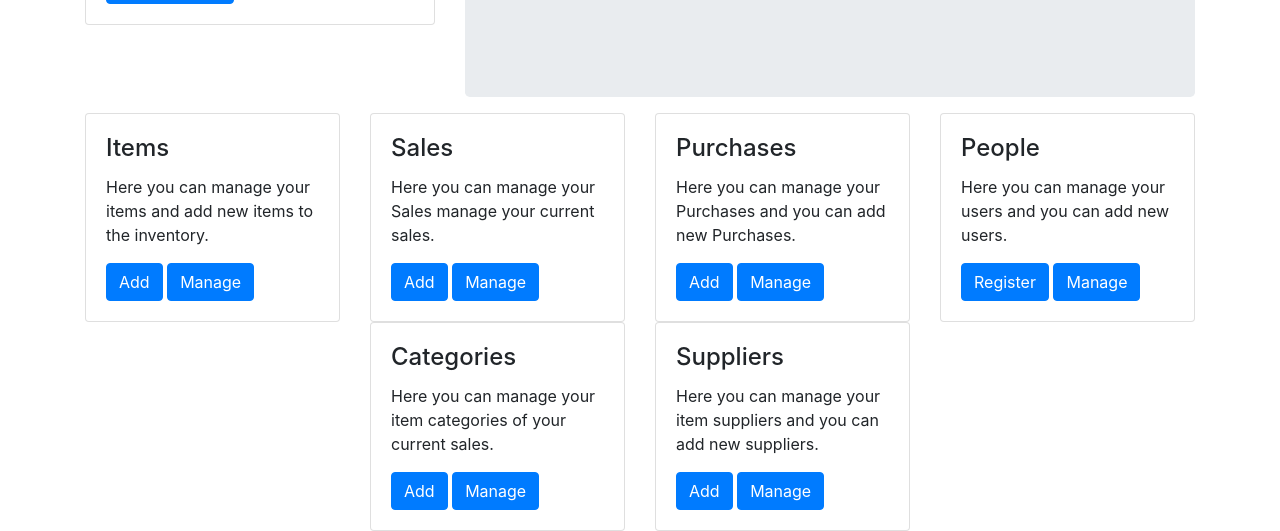
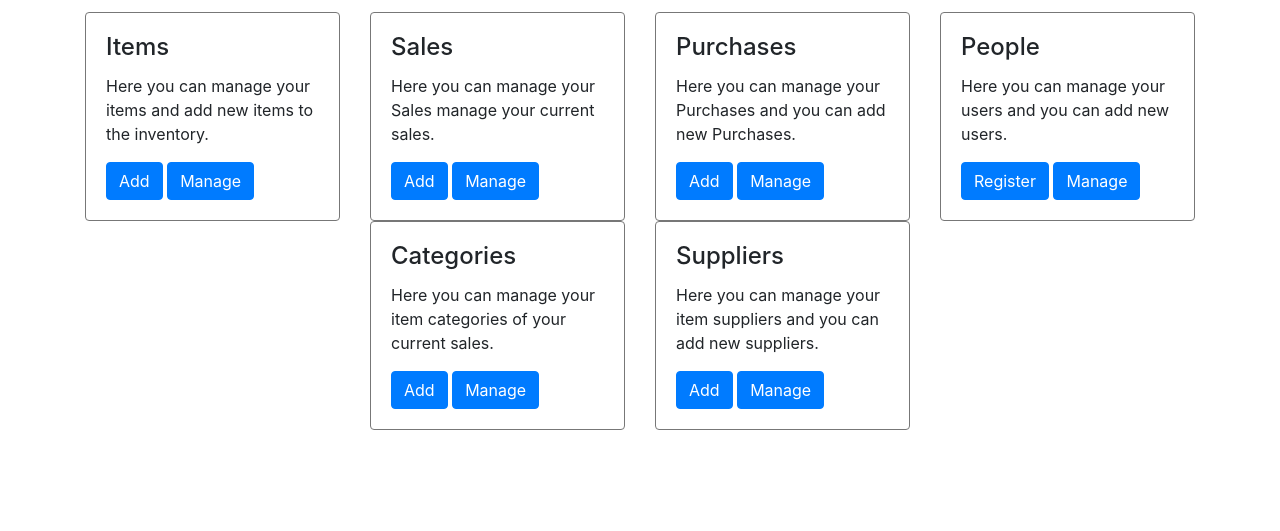
Before and after one commit to CompSoc-UOJ/Senior-Comman-Room-Management-System, a PHP site: page /inv_project/dashboard.php in a window 1280 px wide. Shown: the part 529-1060 px from the top of the page. After the commit the page ends 959 px from the top, so only its background shows below. Run offline with PHP 8.4, Linux system fonts and the light colour scheme; the visitor is signed in with stand-in values (Sample User, id 1); data that the repository does not hold is empty; some libraries are stand-ins or nearby versions.

Commit message:
dashboard updated again

```diff
--- a/public_html/dashboard.php
+++ b/public_html/dashboard.php
@@ -23,8 +23,9 @@ if (!isset($_SESSION["userid"])) {
 	<br/><br/>
 	<div class="container">
 		<div class="row">
-			<div class="col-md-4">
-				<div class="card mx-auto">
+
+			<div class="col-md-3">
+				<div class="card mx-auto" style="border:solid 1px #777">
 				  <img class="card-img-top mx-auto" style="width:60%;" src="./images/user.png" alt="Card image cap">
 				  <div class="card-body">
 				    <h4 class="card-title">Profile Info</h4>
@@ -35,32 +36,24 @@ if (!isset($_SESSION["userid"])) {
 				  </div>
 				</div>
 			</div>
-			<div class="col-md-8">
-				<div class="jumbotron" style="width:100%;height:100%;">
-					<h1>Welcome Admin,</h1>
+			<div class="col-md-9">
+				<div class="jumbotron" style="border:solid 1px #777" width="100%" height="100%">
+
 					<div class="row">
 
-						<div class="col-sm-3">
-							          <table>
-              <tr><td style="text-align: center;"><canvas id="canvas_tt5c33a0e4b9ffd" width="160" height="160"></canvas></td></tr>
-              <tr><td style="text-align: center; font-weight: bold"><a href="//24timezones.com/world_directory/current_colombo_time.php" style="text-decoration: none" class="clock24" id="tz24-1546887396-c1389-eyJzaXplIjoiMTc1IiwiYmdjb2xvciI6IjAwOTlGRiIsImxhbmciOiJlbiIsInR5cGUiOiJhIiwiY2FudmFzX2lkIjoiY2FudmFzX3R0NWMzM2EwZTRiOWZmZCJ9" title="local time in Colombo" target="_blank" rel="nofollow">Colombo time</a></td></tr>
-          </table>
-<script type="text/javascript" src="//w.24timezones.com/l.js" async></script>
+						<div class="col-sm-4">
+							<table >
+								<tr><td style="text-align: center;"><canvas id="canvas_tt5c33a0e4b9ffd" width="225%" height="225%"></canvas></td></tr>
+								<tr><td style="text-align: center; font-weight: bold"><a href="//24timezones.com/world_directory/current_colombo_time.php" style="text-decoration: none" class="clock24" id="tz24-1546887396-c1389-eyJzaXplIjoiMTc1IiwiYmdjb2xvciI6IjAwOTlGRiIsImxhbmciOiJlbiIsInR5cGUiOiJhIiwiY2FudmFzX2lkIjoiY2FudmFzX3R0NWMzM2EwZTRiOWZmZCJ9" title="local time in Colombo" target="_blank" rel="nofollow">Colombo time</a></td></tr>
+							</table>
+							<script type="text/javascript" src="//w.24timezones.com/l.js" async></script>
 						</div>
 
-						<div class="col-sm-3">
-						<iframe src="https://calendar.google.com/calendar/embed?height=600&amp;wkst=1&amp;bgcolor=%23ffffcc&amp;src=en.lk%23holiday%40group.v.calendar.google.com&amp;color=%230F4B38&amp;ctz=Asia%2FColombo"
-						style="border:solid 1px #777" width="500" height="300" frameborder="0" scrolling="no"></iframe>
+						<div class="col-sm-4">
+							<iframe src="https://calendar.google.com/calendar/embed?height=600&amp;wkst=1&amp;bgcolor=%23ffffcc&amp;src=en.lk%23holiday%40group.v.calendar.google.com&amp;color=%230F4B38&amp;ctz=Asia%2FColombo"
+							style="border:solid 1px #777" width="225%" height="100%" frameborder="0" scrolling="no"></iframe>
 						</div>
-						<!-- <div class="col-sm-6">
-							<div class="card">
-						      <div class="card-body">
-						        <h4 class="card-title">New Orders</h4>
-						        <p class="card-text">Here you can make invoices and create new orders</p>
-						        <a href="new_order.php" class="btn btn-primary">New Orders</a>
-						      </div>
-						    </div>
-						</div> -->
+
 					</div>
 				</div>
 			</div>
@@ -71,7 +64,7 @@ if (!isset($_SESSION["userid"])) {
 	<div class="container">
 		<div class="row">
 		<div class="col-md-3">
-				<div class="card">
+				<div class="card" style="border:solid 1px #777">
 						<div class="card-body">
 						<h4 class="card-title">Items</h4>
 						<p class="card-text">Here you can manage your items and add new items to the inventory.</p>
@@ -81,7 +74,7 @@ if (!isset($_SESSION["userid"])) {
 				</div>
 			</div>
 			<div class="col-md-3">
-				<div class="card">
+				<div class="card" style="border:solid 1px #777">
 						<div class="card-body">
 						<h4 class="card-title">Sales</h4>
 						<p class="card-text">Here you can manage your Sales manage your current sales.</p>
@@ -91,7 +84,7 @@ if (!isset($_SESSION["userid"])) {
 				</div>
 			</div>
 			<div class="col-md-3">
-				<div class="card">
+				<div class="card" style="border:solid 1px #777">
 						<div class="card-body">
 						<h4 class="card-title">Purchases</h4>
 						<p class="card-text">Here you can manage your Purchases and you can add new Purchases.</p>
@@ -101,7 +94,7 @@ if (!isset($_SESSION["userid"])) {
 				</div>
 			</div>
 			<div class="col-md-3">
-				<div class="card">
+				<div class="card" style="border:solid 1px #777">
 						<div class="card-body">
 						<h4 class="card-title">People</h4>
 						<p class="card-text">Here you can manage your users and you can add new users.</p>
@@ -115,7 +108,7 @@ if (!isset($_SESSION["userid"])) {
 		<div class="col-md-3">
 			</div>
 			<div class="col-md-3">
-				<div class="card">
+				<div class="card" style="border:solid 1px #777">
 						<div class="card-body">
 						<h4 class="card-title">Categories</h4>
 						<p class="card-text">Here you can manage your item categories of your current sales.</p>
@@ -125,7 +118,7 @@ if (!isset($_SESSION["userid"])) {
 				</div>
 			</div>
 			<div class="col-md-3">
-				<div class="card">
+				<div class="card" style="border:solid 1px #777">
 						<div class="card-body">
 						<h4 class="card-title">Suppliers</h4> <!-- Brands -->
 						<p class="card-text">Here you can manage your item suppliers and you can add new suppliers.</p>
--- a/public_html/includes/process.php
+++ b/public_html/includes/process.php
@@ -305,7 +305,7 @@ if (isset($_POST["manageOrder"])) {
 			        <td><a href="#" class="btn btn-success btn-sm">Active</a></td>
 			        <td>
 			        	<a href="#" did="<?php echo $row['id']; ?>" class="btn btn-danger btn-sm del_order">Delete</a>
-			        	<a href="#" eid="<?php echo $row['id']; ?>" data-toggle="modal" data-target="#form_update_purchase" class="btn btn-info btn-sm edit_order">Edit</a>
+			        	<a href="#" eid="<?php echo $row['id']; ?>" data-toggle="modal" data-target="#" class="btn btn-info btn-sm edit_order">Edit</a>
 			        </td>
 			      </tr>
 			<?php
@@ -473,7 +473,7 @@ if (isset($_POST["managePurchase"])) {
 			        <td><a href="#" class="btn btn-success btn-sm">Active</a></td>
 			        <td>
 			        	<a href="#" did="<?php echo $row['id']; ?>" class="btn btn-danger btn-sm del_purchase">Delete</a>
-			        	<a href="#" eid="<?php echo $row['id']; ?>" data-toggle="modal" data-target="#form_update_purchase" class="btn btn-info btn-sm edit_purchase">Edit</a>
+			        	<a href="#" eid="<?php echo $row['id']; ?>" data-toggle="modal" data-target="#" class="btn btn-info btn-sm edit_purchase">Edit</a>
 			        </td>
 			      </tr>
 			<?php
--- a/public_html/manage_people.php
+++ b/public_html/manage_people.php
@@ -34,6 +34,8 @@ if (!isset($_SESSION["userid"])) {
 		        <th>Register Date</th>
 		        <th>Last Login</th>
 		        <th>Notes</th>
+						<th>Status</th>
+		        <th>Action</th>
 		      </tr>
 		    </thead>
 		    <tbody id="get_people">
--- a/public_html/manage_purchase.php
+++ b/public_html/manage_purchase.php
@@ -38,6 +38,8 @@ if (!isset($_SESSION["userid"])) {
 						<th>Due</th> -->
 						<th>Payment Method</th>
 						<th>Invoice ID</th>
+						<th>Status</th>
+		        <th>Action</th>
 		      </tr>
 		    </thead>
 		    <tbody id="get_purchase">
--- a/public_html/manage_sale.php
+++ b/public_html/manage_sale.php
@@ -38,6 +38,8 @@ if (!isset($_SESSION["userid"])) {
 						<th>Due</th> -->
 						<th>Payment Method</th>
 						<th>Invoice ID</th>
+						<th>Status</th>
+		        <th>Action</th>
 		      </tr>
 		    </thead>
 		    <tbody id="get_order">
```
